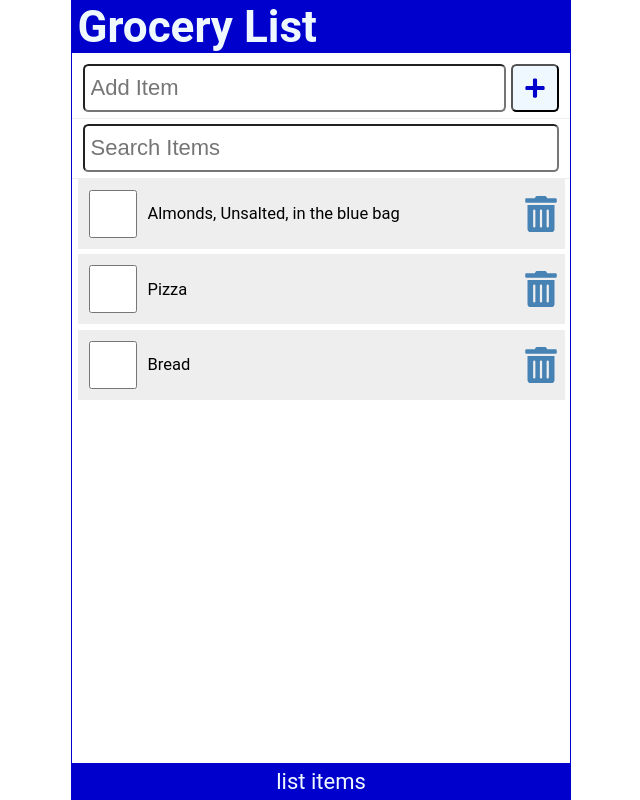
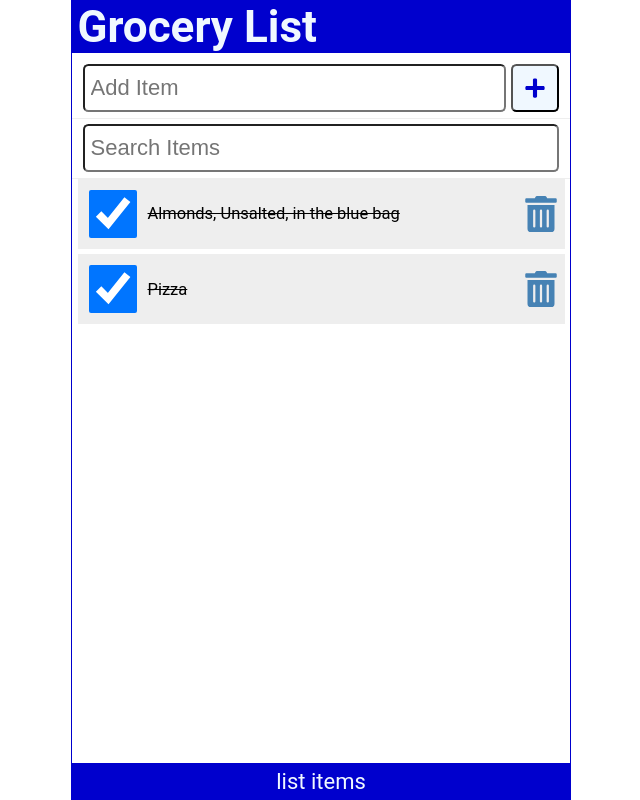
Before and after one commit to brevnoman/first, a React (Create React App) app: page / in a window 1280 px wide. Shown: the whole page, without its empty margins (319-959 px from the left). Built offline with nearby package versions, Linux system fonts and the light colour scheme; data requests are answered from the project's data file.

Commit message:
Final push of the day

```diff
--- a/data/db.json
+++ b/data/db.json
@@ -1,19 +1,14 @@
 {
   "items": [
     {
-            "id": 1,
-            "checked": false,
+      "id": "1",
+      "checked": true,
       "item": "Almonds, Unsalted, in the blue bag"
     },
     {
-            "id": 2,
-            "checked": false,
+      "id": "2",
+      "checked": true,
       "item": "Pizza"
-        },
-        {
-            "id": 3,
-            "checked": false,
-            "item": "Bread"
     }
   ]
 }
--- a/src/App.js
+++ b/src/App.js
@@ -3,6 +3,7 @@
 import Content from './Content'
 import AddItem from './AddItem'
 import SearchItem from './SearchItem'
+import apiRequest from './apiRequest'
 import { useState, useEffect } from "react"
 
 function App() {
@@ -35,23 +36,55 @@
   }, []);
 
 
-  const addItem = (item) => {
-    const id = items.length ? items[items.length -1].id + 1 : 1;
+  const addItem = async (item) => {
+    const id = items.length ? Number(items[items.length -1].id) + Number(1) : Number(1);
     const myNewItem = { id, checked: false, item};
     const listItems = [...items, myNewItem];
     setItems(listItems);
+
+    const postOptions = {
+      method: 'POST',
+      headers: {
+        'Content-Type': 'application/json'
+      },
+      body: JSON.stringify(myNewItem)
+    }
+    const result = await apiRequest(API_URL, postOptions)
+    if (result) setFetchError(result)
   };
 
-  const handleCheck = (id) => {
+  const handleCheck = async (id) => {
     const listItems = items.map((item) => (item.id === id ? { ...item, checked: !item.checked } : item))
     setItems(listItems);
+
+    const myItem = listItems.filter((item) => item.id === id)
+    const updateOptions = {
+      method: "PATCH",
+      headers: {
+        'Content-Type': 'application/json'
+      },
+      body: JSON.stringify({ checked: myItem[0].checked})
+    };
+    const reqUrl = `${API_URL}/${id}`;
+    const result = await apiRequest(reqUrl, updateOptions)
+    if (result) setFetchError(result)
 }
 
-const handleDelete = (id) => {
+const handleDelete = async (id) => {
     const listItems = items.filter(
         (item) => item.id !== id
     );
     setItems(listItems);
+    const myItem = listItems.filter((item) => item.id === id)
+    const deleteOptions = {
+      method: "DELETE",
+      headers: {
+        'Content-Type': 'application/json'
+      }
+    };
+    const reqUrl = `${API_URL}/${id}`;
+    const result = await apiRequest(reqUrl, deleteOptions);
+    if (result) setFetchError(result);
 }
 
 const handleSubmit = (e) => {
--- /dev/null
+++ b/src/apiRequest.js
@@ -0,0 +1,12 @@
+const apiRequest = async (url = '', optionsObj = null, errMsg = null) => {
+    try {
+        const response = await fetch(url, optionsObj);
+        if (!response.ok) throw Error('Please reload the app')
+    } catch (err) {
+        errMsg = err.message;
+    } finally {
+        return errMsg;
+    }
+}
+
+export default apiRequest;
```
Lines whose indentation alone changed are shown as unchanged.
